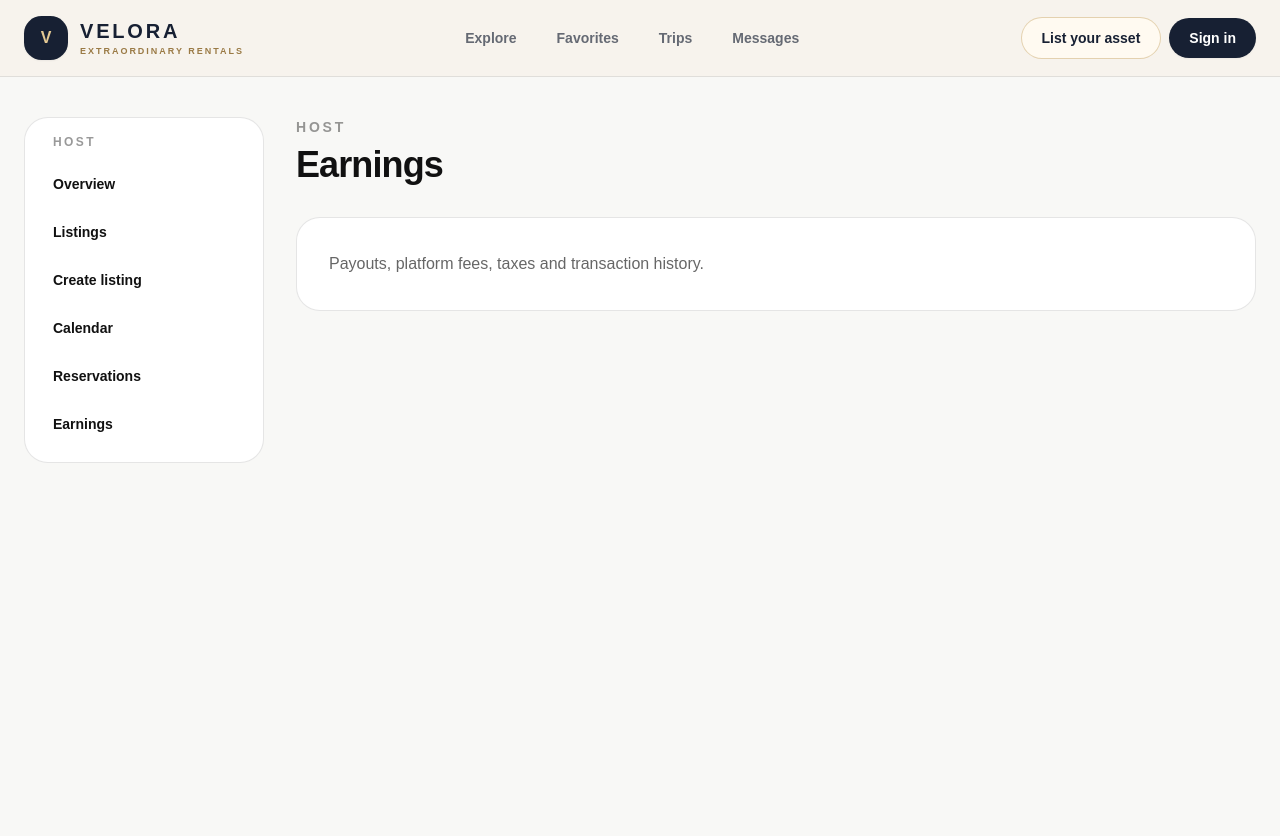
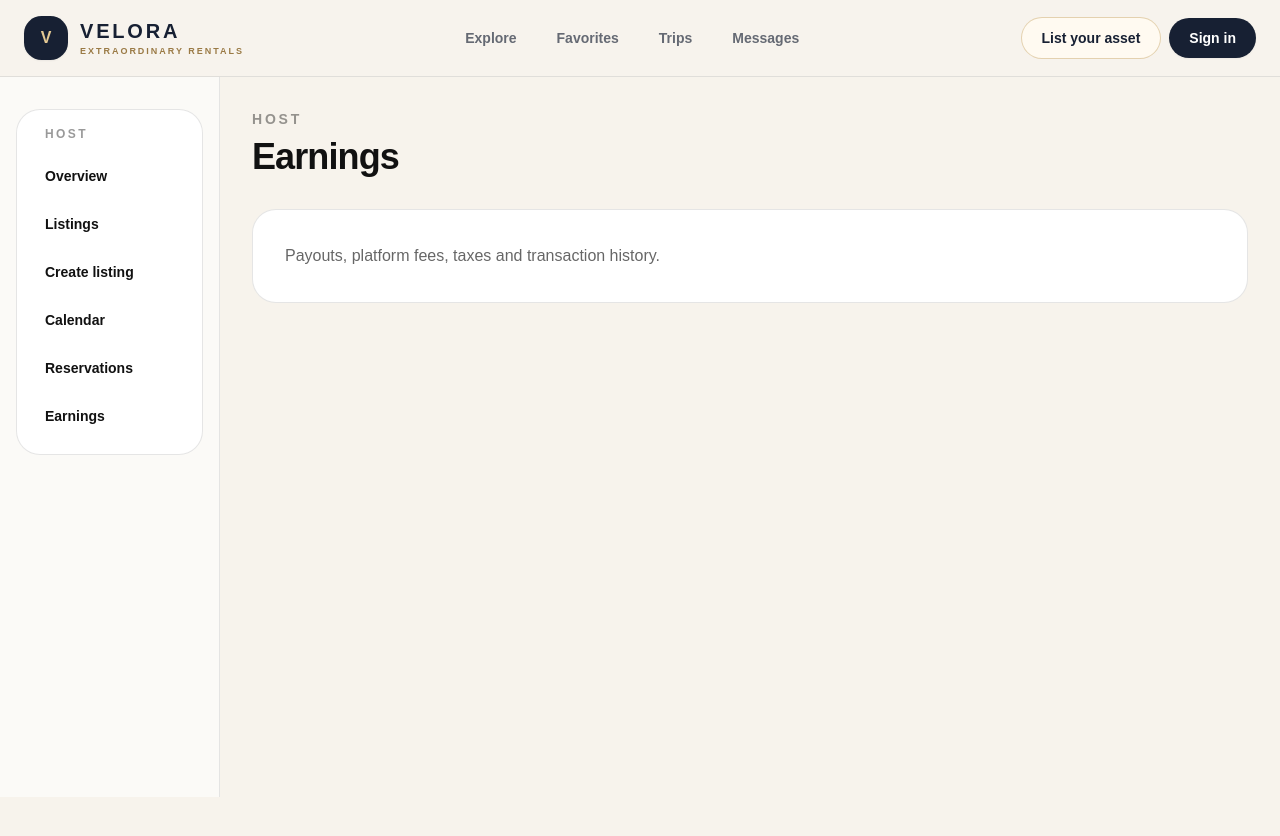
Before and after one commit to stacknaya/velora-marketplace, a Next.js app: page /host/earnings in a window 1280 px wide. Shown: the top 836 px of the page. Before the commit the page ends 800 px from the top, so only its background shows below. Built offline with nearby package versions, Linux system fonts and the light colour scheme; no server answers.

Commit message:
Widen host dashboard shell

```diff
--- a/components/HostShell.tsx
+++ b/components/HostShell.tsx
@@ -1,13 +1,27 @@
 import Header from "@/components/Header";
 import HostSidebar from "@/components/HostSidebar";
 
-export default function HostShell({ children }: { children: React.ReactNode }) {
+export default function HostShell({
+  children
+}: {
+  children: React.ReactNode;
+}) {
   return (
     <>
       <Header />
-      <main className="mx-auto grid max-w-7xl gap-8 px-6 py-10 lg:grid-cols-[240px_1fr]">
-        <HostSidebar />
-        <section>{children}</section>
+
+      <main className="min-h-screen bg-[#f7f3ec]">
+        <div className="grid w-full lg:grid-cols-[220px_minmax(0,1fr)]">
+          <aside className="border-r border-[#172033]/10 bg-white/60">
+            <div className="sticky top-0 min-h-[calc(100vh-80px)] px-4 py-8">
+              <HostSidebar />
+            </div>
+          </aside>
+
+          <section className="min-w-0 px-6 py-8 lg:px-8">
+            {children}
+          </section>
+        </div>
       </main>
     </>
   );
```
